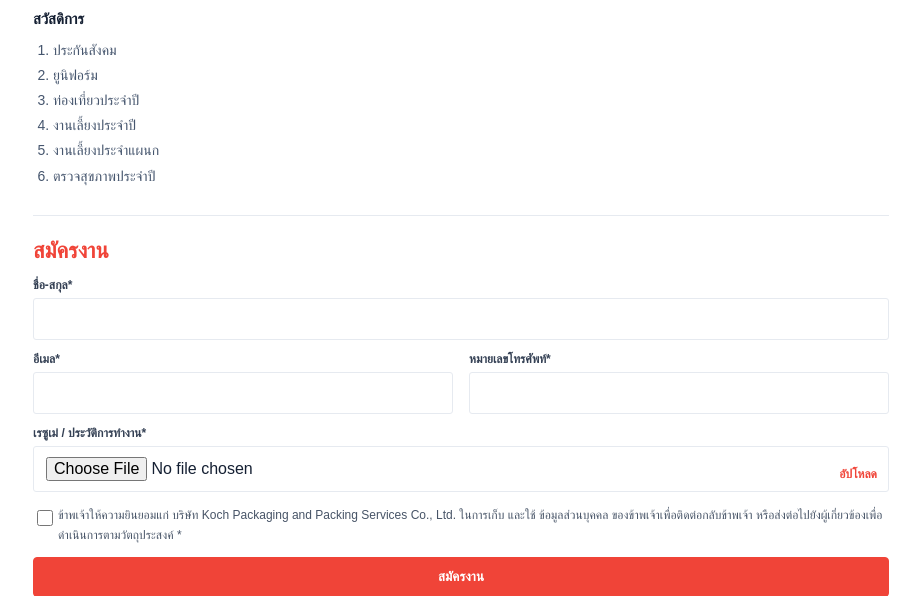
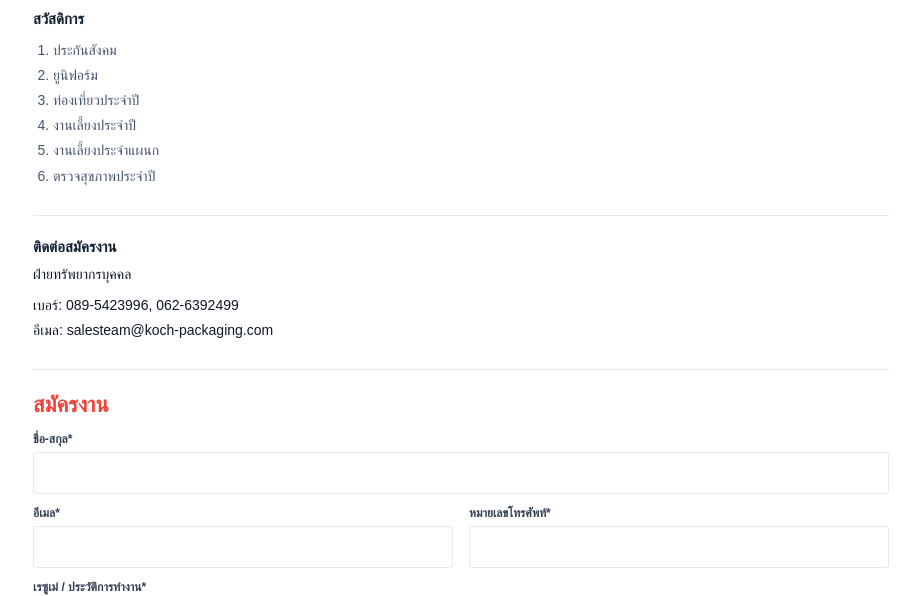
Before and after one commit to Bundid-Y/Web, a PHP site: page /main/recruitment.php in a window 1280 px wide. Shown: the part 861-1457 px from the top of the page, without its empty margins (361-1280 px from the left). Run offline with PHP 8.4, Linux system fonts and the light colour scheme.

Commit message:
feat: add recruitment pages for koch and tnb projects

```diff
--- a/koch/main/recruitment.php
+++ b/koch/main/recruitment.php
@@ -132,6 +132,15 @@
         .detail-section { margin-top: 22px; }
         .detail-heading { margin: 0 0 10px; color: var(--career-text); font-size: 15px; font-weight: 800; }
         .detail-list { margin: 0; padding-left: 20px; color: #46566e; line-height: 1.8; font-size: 14px; }
+        .contact-apply {
+            border-top: 1px solid var(--career-border);
+            margin-top: 26px;
+            padding-top: 22px;
+        }
+        .contact-apply__title { margin: 0 0 10px; color: var(--career-text); font-size: 15px; font-weight: 800; }
+        .contact-apply__department { margin: 0 0 10px; color: #111827; font-size: 14px; font-weight: 400; }
+        .contact-apply__lines { margin: 0; color: #111827; line-height: 1.8; font-size: 14px; font-weight: 400; }
+        .contact-apply__lines a { color: #111827; text-decoration: none; font-weight: 400; }
         .application-block { border-top: 1px solid var(--career-border); margin-top: 26px; padding-top: 22px; }
         .application-title { margin: 0 0 14px; color: var(--career-primary); font-size: 22px; font-weight: 800; }
         .application-form { display: grid; gap: 12px; }
@@ -438,6 +447,15 @@
                     </ol>
                 </div>
 
+                <section class="detail-section contact-apply">
+                    <h3 class="detail-heading contact-apply__title">ติดต่อสมัครงาน</h3>
+                    <p class="contact-apply__department">ฝ่ายทรัพยากรบุคคล</p>
+                    <p class="contact-apply__lines">
+                        เบอร์: 089-5423996, 062-6392499<br>
+                        อีเมล: <a href="mailto:salesteam@koch-packaging.com">salesteam@koch-packaging.com</a>
+                    </p>
+                </section>
+
                 <section class="application-block" id="application-form">
                     <h2 class="application-title">สมัครงาน</h2>
                     <form class="application-form" action="#" method="post" enctype="multipart/form-data">
@@ -490,6 +508,7 @@
             const modalBody = modal ? modal.querySelector('.mobile-modal-body') : null;
             const modalBack = modal ? modal.querySelector('.mobile-modal-back') : null;
             const benefits = document.querySelector('.benefits-section');
+            const contactApply = document.querySelector('.contact-apply');
             const applicationBlock = document.querySelector('.application-block');
 
             function selectJob(jobId) {
@@ -509,6 +528,9 @@
                 modalBody.appendChild(activePanel.cloneNode(true));
                 if (benefits) {
                     modalBody.appendChild(benefits.cloneNode(true));
+                }
+                if (contactApply) {
+                    modalBody.appendChild(contactApply.cloneNode(true));
                 }
                 if (applicationBlock) {
                     modalBody.appendChild(applicationBlock.cloneNode(true));
```
Also changed, not shown: tnb/main/recruitment.php (+22 -0 lines).
